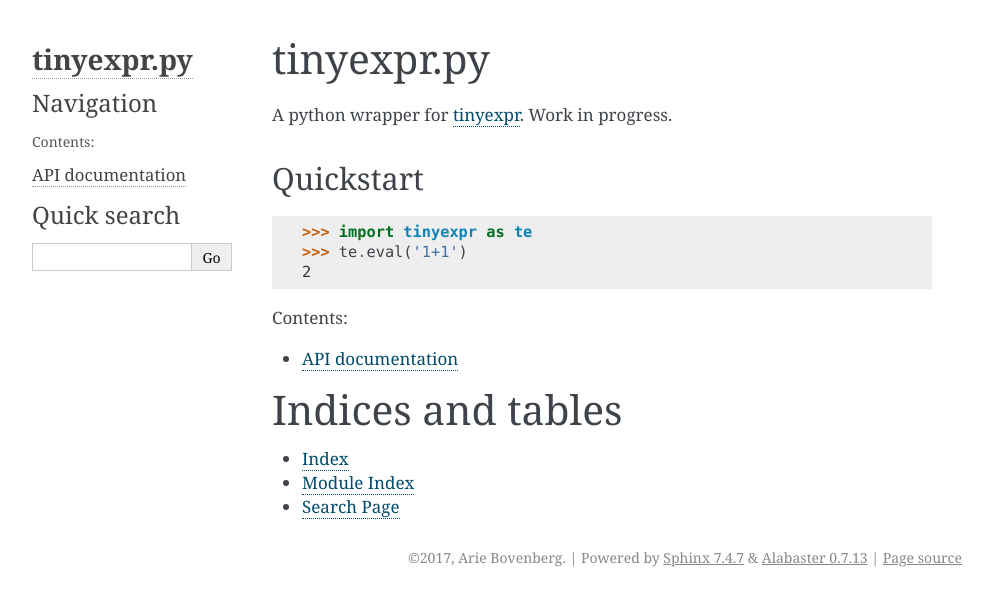
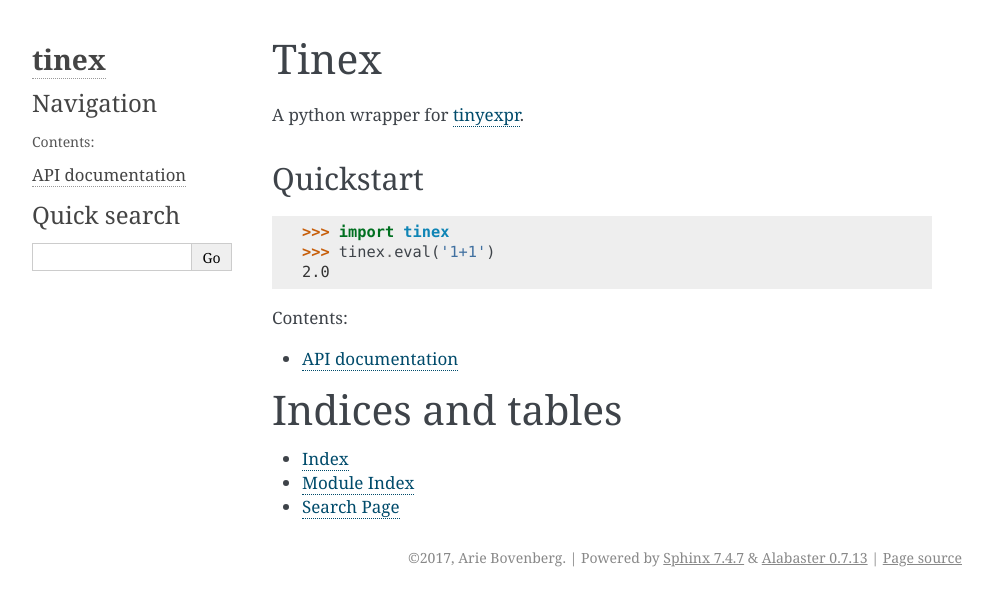
Before and after one commit to ariebovenberg/tinex, a Sphinx documentation site: the page built from docs/index.rst, in a window 1280 px wide. Shown: the top 606 px of the page, without its empty margins (148-1141 px from the left). Built offline with Sphinx 7.4.7, drawn with Linux system fonts in a browser that asks for light colours.

Commit message:
rename wrapper to tinex to avoid confusion

```diff
--- a/README.rst
+++ b/README.rst
@@ -1,7 +1,7 @@
-tinyexpr.py
-===========
+Tinex
+=====
 
-A python wrapper for  tinyexpr_. Work in progress.
+A python wrapper for tinyexpr_.
 
 .. _tinyexpr: https://codeplea.com/tinyexpr
 
@@ -10,6 +10,6 @@
 
 .. code-block:: python
 
-   >>> import tinyexpr as te
-   >>> te.eval('1+1')
-   2
+   >>> import tinex
+   >>> tinex.eval('1+1')
+   2.0
--- a/docs/api.rst
+++ b/docs/api.rst
@@ -1,5 +1,5 @@
 API documentation
 =================
 
-.. automodule:: tinyexpr
+.. automodule:: tinex
    :members: eval
--- a/docs/conf.py
+++ b/docs/conf.py
@@ -1,7 +1,7 @@
 #!/usr/bin/env python3
 # -*- coding: utf-8 -*-
 #
-# tinyexpr.py documentation build configuration file, created by
+# tinex documentation build configuration file, created by
 # sphinx-quickstart on Fri Sep 29 20:53:35 2017.
 #
 # This file is execfile()d with the current directory set to its
@@ -49,7 +49,7 @@
 master_doc = 'index'
 
 # General information about the project.
-project = 'tinyexpr.py'
+project = 'tinex'
 copyright = '2017, Arie Bovenberg'
 author = 'Arie Bovenberg'
 
@@ -118,7 +118,7 @@
 # -- Options for HTMLHelp output ------------------------------------------
 
 # Output file base name for HTML help builder.
-htmlhelp_basename = 'tinyexprpydoc'
+htmlhelp_basename = 'tinexpydoc'
 
 
 # -- Options for LaTeX output ---------------------------------------------
@@ -145,7 +145,7 @@
 # (source start file, target name, title,
 #  author, documentclass [howto, manual, or own class]).
 latex_documents = [
-    (master_doc, 'tinyexprpy.tex', 'tinyexpr.py Documentation',
+    (master_doc, 'tinexpy.tex', 'tinex Documentation',
      'Arie Bovenberg', 'manual'),
 ]
 
@@ -155,7 +155,7 @@
 # One entry per manual page. List of tuples
 # (source start file, name, description, authors, manual section).
 man_pages = [
-    (master_doc, 'tinyexprpy', 'tinyexpr.py Documentation',
+    (master_doc, 'tinex', 'tinex Documentation',
      [author], 1)
 ]
 
@@ -166,8 +166,8 @@
 # (source start file, target name, title, author,
 #  dir menu entry, description, category)
 texinfo_documents = [
-    (master_doc, 'tinyexprpy', 'tinyexpr.py Documentation',
-     author, 'tinyexprpy', 'One line description of project.',
+    (master_doc, 'tinex', 'tinex Documentation',
+     author, 'tinex', 'One line description of project.',
      'Miscellaneous'),
 ]
 
--- a/setup.py
+++ b/setup.py
@@ -3,10 +3,10 @@
 from Cython.Build import cythonize
 
 setup(
-    name='tinyexpr',
+    name='tinex',
     version='0.1.0',
-    ext_modules=cythonize([Extension('tinyexpr',
-                                     ['tinyexpr.pyx'],
+    ext_modules=cythonize([Extension('tinex',
+                                     ['tinex.pyx'],
                                      extra_objects=['include/tinyexpr.c']
                                      )])
 )
--- a/test_tinyexpr.py
+++ b/test_tinex.py
@@ -1,7 +1,7 @@
 import pytest
 import math
 
-import tinyexpr as te
+import tinex as te
 
 
 class TestEval:
```
Also changed, not shown: 2 other files.
